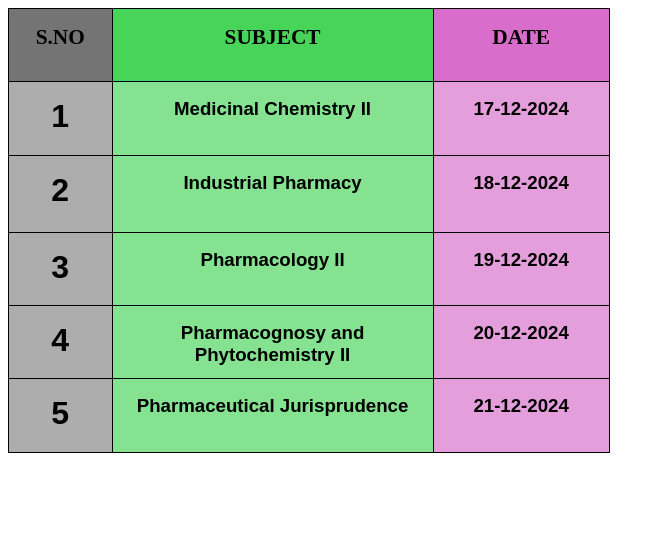
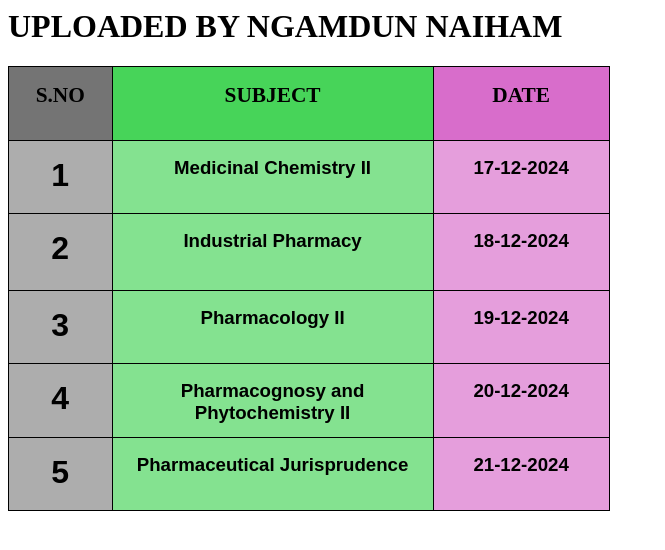
Before and after one commit to KAKASHI-hatake-web/Semester-5-exam-datesheet, a plain HTML site: page index.html in a window 1280 px wide. Shown: the whole page, without its empty margins (0-665 px from the left). Drawn offline with Linux system fonts and the light colour scheme.

Commit message:
Update index.html

```diff
--- a/index.html
+++ b/index.html
@@ -1,6 +1,7 @@
 <html>
 
 <head>
+	<h1>UPLOADED BY NGAMDUN NAIHAM</h1>
 <meta http-equiv=Content-Type content="text/html; charset=windows-1252">
 <meta name=Generator content="Microsoft Word 15 (filtered)">
 <style>
```
